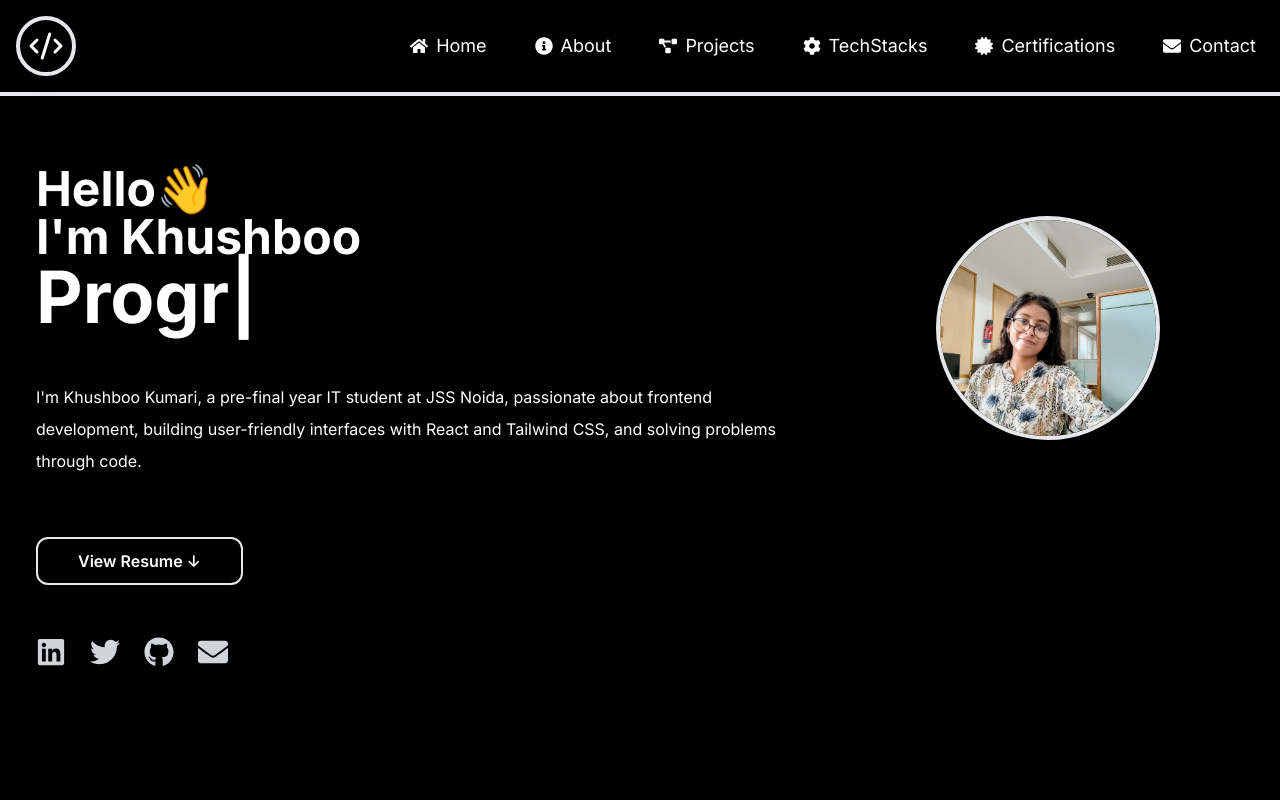
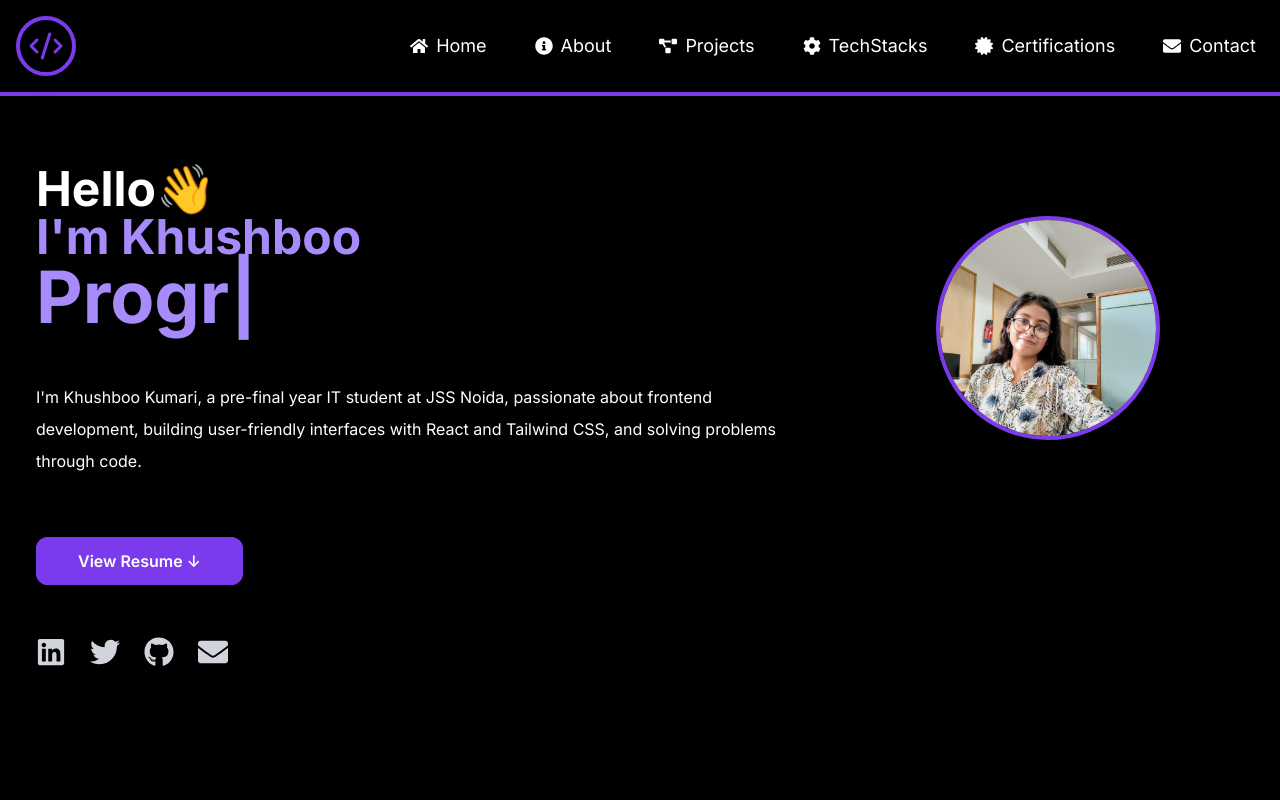
Before and after one commit to rai-Khushboo/portweb, a React (Vite) app: page / in a window 1280 px wide. Shown: the top 800 px of the page. Built offline with nearby package versions, Linux system fonts and the light colour scheme.

Commit message:
using default color

```diff
--- a/tailwind.config.js
+++ b/tailwind.config.js
@@ -10,11 +10,11 @@ export default {
         sans: ['Inter', 'ui-sans-serif', 'system-ui', 'sans-serif'],
       },
       colors: {
-        // primary: {
-        //   DEFAULT: '#7C3AED', // blue-violet
-        //   light: '#A78BFA',
-        //   dark: '#5B21B6',
-        // },
+        primary: {
+          DEFAULT: '#7C3AED', // blue-violet
+          light: '#A78BFA',
+          dark: '#5B21B6',
+        },
       },
     },
   },
```
